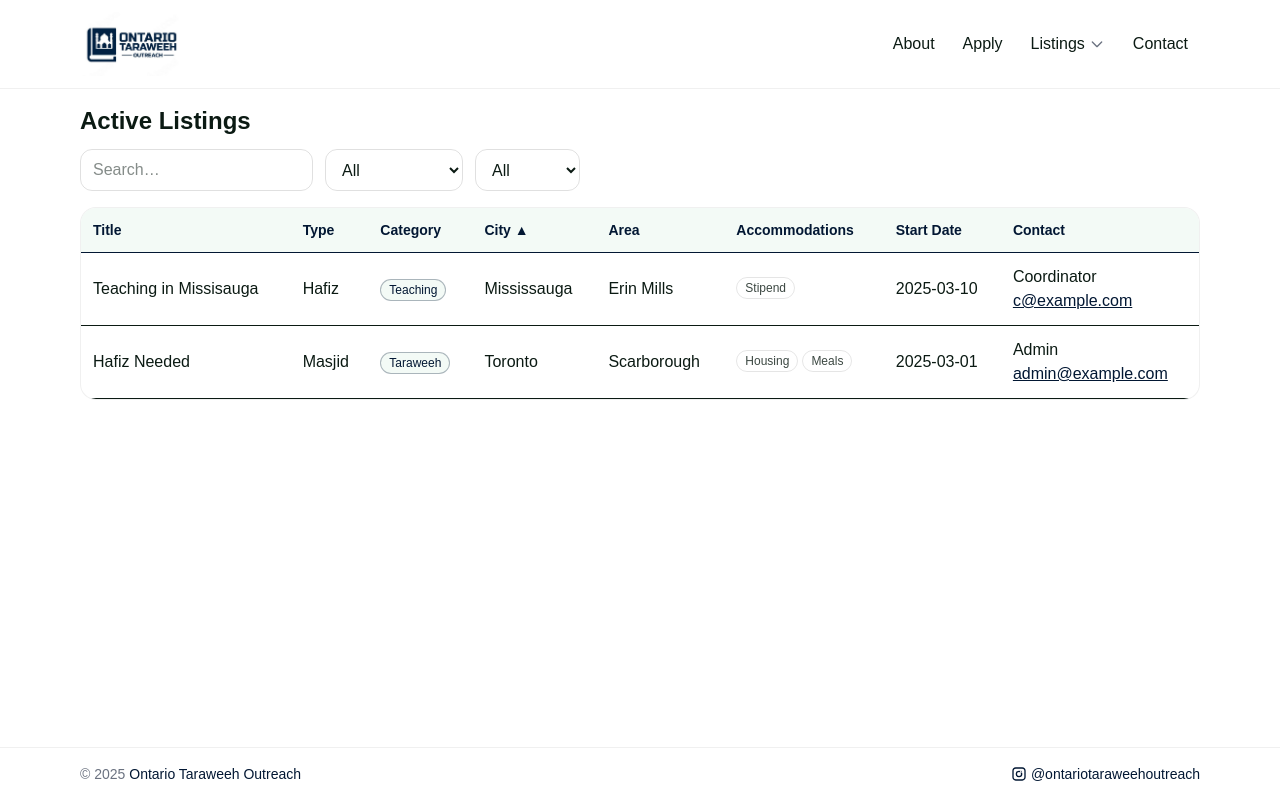
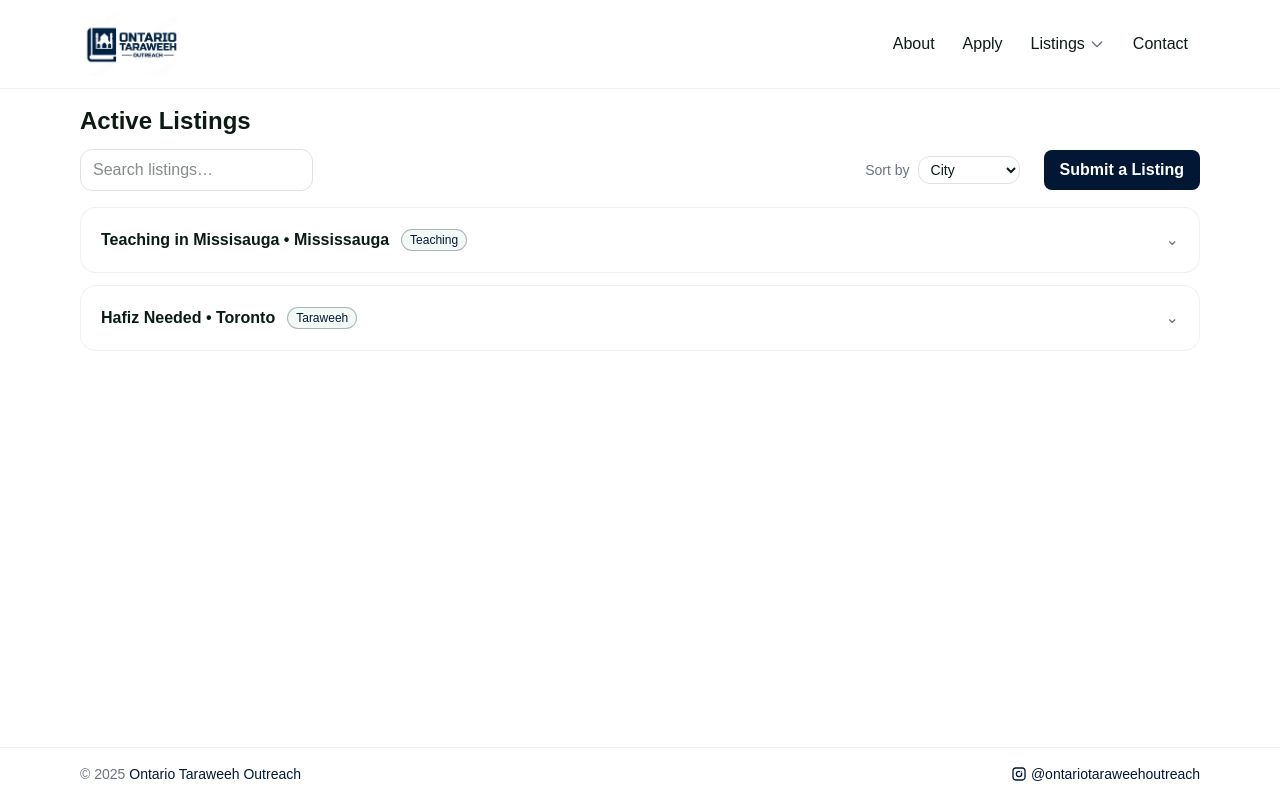
Before and after one commit to Zaydqadri/OTO_Web_Dev, a Next.js app: page /listings in a window 1280 px wide. Built offline with nearby package versions, Linux system fonts and the light colour scheme.

Commit message:
listings table accordion added, listing details configured

```diff
--- a/src/components/ListingsTable.tsx
+++ b/src/components/ListingsTable.tsx
@@ -1,13 +1,15 @@
 "use client";
 import { useEffect, useMemo, useState } from "react";
 import type { Listing } from "@/lib/types";
-import Loadable from "next/dist/shared/lib/loadable.shared-runtime";
+import type { ReactNode } from "react";
+import Link from "next/link";
 
-type Sort = { key: keyof Listing; dir: "asc" | "desc" };
+type SortKey = keyof Listing;
+type Sort = { key: SortKey; dir: "asc" | "desc" };
 
 const chip = "inline-flex items-center rounded-full border px-2 py-0.5 text-xs";
 
-export default function ListingsTable() {
+export default function ListingsTable({ category }: { category?: string }) {
   const [rows, setRows] = useState<Listing[]>([]);
   const [q, setQ] = useState("");
   const [area, setArea] = useState("All");
@@ -16,23 +18,49 @@ export default function ListingsTable() {
 
   useEffect(() => { fetch("/api/listings").then(r => r.json()).then(setRows); }, []);
 
-  const areas = useMemo(
-    () => ["All", ...new Set(rows.map(r => r.area).filter(Boolean) as string[])],
-    [rows]
-  );
-  const accs = useMemo(
-    () => ["All", ...new Set(rows.flatMap(r => (r.accommodations ?? "")
-      .split(",").map(s => s.trim()).filter(Boolean)))],
-    [rows]
+  // options
+  const baseRows = useMemo(
+    () =>
+      category
+        ? rows.filter(
+          r => (r.category || "").toLowerCase() === category.toLowerCase()
+        )
+        : rows,
+    [rows, category]
   );
 
+  // options scoped to baseRows
+  const areas = useMemo(
+    () => ["All", ...new Set(baseRows.map(r => r.notes).filter(Boolean) as string[])],
+    [baseRows]
+  );
+
+  const accs = useMemo(
+    () =>
+      ["All", ...new Set(
+        baseRows.flatMap(r => (r.accommodations ?? "")
+          .split(",")
+          .map(s => s.trim())
+          .filter(Boolean))
+      )],
+    [baseRows]
+  );
+
+  // filtering + sorting
   const filtered = useMemo(() => {
     const t = q.toLowerCase();
-    return rows
+    return baseRows
       .filter(r => {
-        const matchesText = !t || Object.values(r).join(" ").toLowerCase().includes(t);
-        const matchesArea = area === "All" || r.area === area;
-        const matchesAcc = acc === "All" || (r.accommodations ?? "").toLowerCase().includes(acc.toLowerCase());
+        const matchesText =
+          !t ||
+          [r.title, r.city, r.notes, r.category, r.description, r.accommodations]
+            .join(" ")
+            .toLowerCase()
+            .includes(t);
+        const matchesArea = area === "All" || r.notes === area;
+        const matchesAcc =
+          acc === "All" ||
+          (r.accommodations ?? "").toLowerCase().includes(acc.toLowerCase());
         return matchesText && matchesArea && matchesAcc;
       })
       .sort((a, b) => {
@@ -40,105 +68,129 @@ export default function ListingsTable() {
         const B = (b[sort.key] ?? "").toString().toLowerCase();
         return sort.dir === "asc" ? A.localeCompare(B) : B.localeCompare(A);
       });
-  }, [rows, q, area, acc, sort]);
+  }, [baseRows, q, area, acc, sort]);
 
-  const toggleSort = (key: keyof Listing) =>
+
+  const toggleSort = (key: SortKey) =>
     setSort(s => (s.key === key ? { key, dir: s.dir === "asc" ? "desc" : "asc" } : { key, dir: "asc" }));
 
   return (
     <section className="mx-auto max-w-6xl">
       {/* Controls */}
-      <div className="mb-4 flex flex-wrap gap-3">
+      <div className="mb-4 flex flex-wrap gap-3 items-center">
         <input
           className="border border-[color:rgb(0_0_0_/_0.12)] rounded-xl px-3 py-2 min-w-56 focus:outline-none focus:ring-2 focus:ring-[var(--ring)]"
-          placeholder="Search…"
+          placeholder={`Search ${category ? category : "listings"}…`}
           value={q}
           onChange={(e) => setQ(e.target.value)}
         />
-        <select
-          className="border border-[color:rgb(0_0_0_/_0.12)] rounded-xl px-3 py-2 focus:outline-none focus:ring-2 focus:ring-[var(--ring)]"
-          value={area} onChange={(e) => setArea(e.target.value)}>
-          {areas.map(a => <option key={a}>{a}</option>)}
-        </select>
-        <select
-          className="border border-[color:rgb(0_0_0_/_0.12)] rounded-xl px-3 py-2 focus:outline-none focus:ring-2 focus:ring-[var(--ring)]"
-          value={acc} onChange={(e) => setAcc(e.target.value)}>
-          {accs.map(a => <option key={a}>{a}</option>)}
-        </select>
+
+        {/* optional sorter */}
+        <div className="ml-auto flex items-center gap-2 text-sm">
+          <span className="text-[var(--muted)]">Sort by</span>
+          <select
+            className="border border-[color:rgb(0_0_0_/_0.12)] rounded-xl px-2 py-1"
+            value={String(sort.key)}
+            onChange={(e) => toggleSort(e.target.value as SortKey)}
+          >
+            <option value="city">City</option>
+            <option value="startDate">Start Date</option>
+            <option value="title">Title</option>
+          </select>
+
+        </div>
+        <Link
+          href="/apply"
+          className="ml-3 px-4 py-2 rounded-lg bg-[var(--brand)] text-white font-semibold hover:bg-[var(--brand-dark)] transition-colors"
+        >
+          Submit a Listing
+        </Link>
       </div>
 
-      {/* Table */}
-      <div className="overflow-x-auto rounded-2xl border border-[color:rgb(0_0_0_/_0.06)] bg-white">
-        <table className="w-full text-left">
-          <thead className="border-b bg-[var(--brand-50)]/60 text-[var(--brand)]">
-            <tr>
-              {[
-                {key: "title", label: "Title"},
-                { key: "type", label: "Type" },
-                { key: "category", label: "Category" },
-                { key: "city", label: "City" },
-                { key: "area", label: "Area" },
-                { key: "accommodations", label: "Accommodations" },
-                { key: "startDate", label: "Start Date" },
-              ].map(({ key, label }) => (
-                <th
-                  key={key}
-                  scope="col"
-                  className="px-3 py-3 cursor-pointer select-none text-sm font-semibold"
-                  onClick={() => toggleSort(key as keyof Listing)}
-                  title="Click to sort"
-                >
-                  {label} {sort.key === key ? (sort.dir === "asc" ? "▲" : "▼") : ""}
-                </th>
-              ))}
-              <th scope="col" className="px-3 py-3 text-sm font-semibold">
-                Contact
-              </th>
-            </tr>
-          </thead>
+      {/* Accordion list */}
+      <div className="space-y-3">
+        {filtered.map((r, i) => (
+          <details key={i} className="group rounded-2xl border border-[color:rgb(0_0_0_/_0.06)] bg-white">
+            <summary className="cursor-pointer list-none p-4 sm:p-5 flex flex-wrap items-center gap-2 sm:gap-3">
+              {/* Title • City */}
+              <span className="font-semibold text-[var(--ink)]">
+                {r.title}{r.city ? ` • ${r.city}` : ""}
+              </span>
 
+              {/* Category pill */}
+              {r.category && (
+                <span className={`${chip} border-[var(--brand)]/30 text-[var(--brand)] bg-[var(--brand-50)]/60`}>
+                  {r.category}
+                </span>
+              )}
 
-          <tbody>
-            {filtered.map((r, i) => (
-              <tr key={i} className="border-b">
-                <td className="px-3 py-3">{r.title}</td>
-                <td className="px-3 py-3">{r.type}</td>
-                <td className="px-3 py-3">
-                  {r.category ? (
-                    <span className={`${chip} border-[var(--brand)]/30 text-[var(--brand)] bg-[var(--brand-50)]/60`}>
-                      {r.category}
-                    </span>
-                  ) : "-"}
-                </td>
-                <td className="px-3 py-3">{r.city ?? "-"}</td>
-                <td className="px-3 py-3">{r.area ?? "-"}</td>
-                <td className="px-3 py-3">
-                  {r.accommodations
-                    ? r.accommodations.split(",").map(s => s.trim()).filter(Boolean).map((s, j) => (
-                      <span key={j} className={`${chip} mr-1 mb-1 border-[color:rgb(0_0_0_/_0.10)] text-[var(--ink)]/80`}>
-                        {s}
-                      </span>
-                    ))
-                    : "-"}
-                </td>
-                <td className="px-3 py-3">{r.startDate ?? "-"}</td>
-                <td className="px-3 py-3">
-                  <div className="font-medium">{r.contactName ?? "-"}</div>
-                  {r.contactEmail && (
-                    <a className="text-[var(--brand)] underline" href={`mailto:${r.contactEmail}`}>
-                      {r.contactEmail}
+              {/* expand icon */}
+              <span className="ml-auto text-[var(--muted)] transition-transform group-open:rotate-180">⌄</span>
+            </summary>
+
+            <div className="px-4 sm:px-5 pb-5 pt-0 text-[var(--ink)]/90">
+              {/* Description */}
+              {r.description && (
+                <p className="mb-3">{r.description}</p>
+              )}
+
+              {/* Meta grid */}
+              <div className="grid gap-3 sm:grid-cols-2 lg:grid-cols-3">
+                <Field label="Address" value={r.address} />
+                <Field label="Average Attendance" value={r.attendance} />
+                <Field label="Notes" value={r.notes} />
+                <Field label="Accommodations" value={r.accommodations} />
+                <Field label="Start Date" value={fmtDate(r.startDate)} />
+                <Field label="Contact" value={
+                  r.contactEmail ? (
+                    <a className="underline text-[var(--brand)]" href={`mailto:${r.contactEmail}`}>
+                      {r.contactName || r.contactEmail}
                     </a>
-                  )}
-                </td>
-              </tr>
-            ))}
-          </tbody>
-        </table>
+                  ) : (r.contactName ?? "-")
+                } />
+              </div>
+            </div>
+          </details>
+        ))}
 
         {filtered.length === 0 && (
-          <div className="p-6 text-[var(--muted)]">No listings found.</div>
+          <div className="p-6 text-[var(--muted)] rounded-2xl border border-[color:rgb(0_0_0_/_0.06)] bg-white">
+            No listings found.
+          </div>
         )}
       </div>
     </section>
   );
 }
+
+/** helpers */
+type FieldProps = { label: string; value?: ReactNode };
+
+// Returns null (renders nothing) if the value is empty/blank
+function Field({ label, value }: FieldProps) {
+  const isEmpty =
+    value == null ||
+    (typeof value === "string" && value.trim() === "") ||
+    (Array.isArray(value) && value.length === 0);
+
+  if (isEmpty) return null;
+
+  return (
+    <div className="rounded-xl border border-[color:rgb(0_0_0_/_0.06)] p-3 bg-white">
+      <div className="text-xs font-semibold text-[var(--muted)]">{label}</div>
+      <div className="text-sm">{value}</div>
+    </div>
+  );
+}
+
+
+function fmtDate(d?: string) {
+  if (!d) return "";
+  // Expecting "YYYY-MM-DD"
+  const m = /^(\d{4})-(\d{2})-(\d{2})$/.exec(d);
+  if (!m) return d;
+  const [, y, mm, dd] = m;
+  const months = ["Jan", "Feb", "Mar", "Apr", "May", "Jun", "Jul", "Aug", "Sep", "Oct", "Nov", "Dec"];
+  const monthName = months[Number(mm) - 1] ?? mm;
+  return `${monthName} ${Number(dd)}, ${y}`;
+}
```
